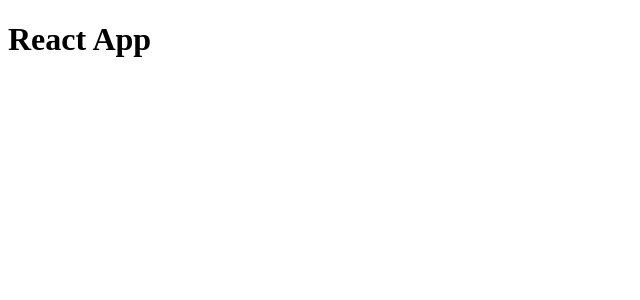
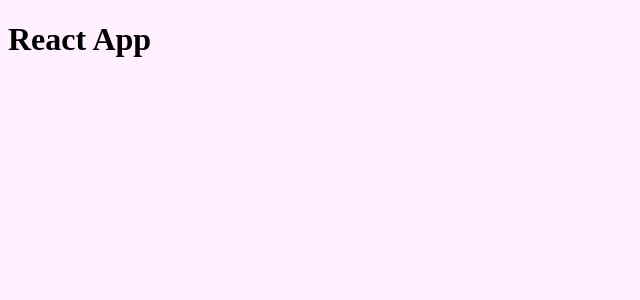
Before and after one commit to juntingl/react-webpack-tpl, a React app: page / in a window 1280 px wide. Shown: the top 300 px of the page, without its empty margins (0-640 px from the left). Built offline with nearby package versions, Linux system fonts and the light colour scheme.

Commit message:
feat: webpack config - style

```diff
--- a/package.json
+++ b/package.json
@@ -22,10 +22,16 @@
     "@babel/preset-typescript": "^7.18.6",
     "babel-loader": "^8.2.5",
     "cross-env": "^7.0.3",
+    "css-loader": "^6.7.1",
     "eslint": "^8.23.1",
     "fork-ts-checker-webpack-plugin": "^7.2.13",
     "html-webpack-plugin": "^5.5.0",
+    "less": "^4.1.3",
+    "less-loader": "^11.0.0",
     "mini-css-extract-plugin": "^2.6.1",
+    "postcss": "^8.4.16",
+    "postcss-loader": "^7.0.1",
+    "style-loader": "^3.3.1",
     "thread-loader": "^3.0.4",
     "typescript": "^4.8.3",
     "webpack": "^5.74.0",
--- /dev/null
+++ b/src/global.less
@@ -0,0 +1,3 @@
+body {
+  background-color: #FEFE;
+}
--- a/src/index.tsx
+++ b/src/index.tsx
@@ -1,3 +1,5 @@
+import "global.less";
+
 import React from "react";
 import ReactDOM from "react-dom/client";
 
```
Also changed, not shown: 6 other files (tests, documents, lock files or other folders).
